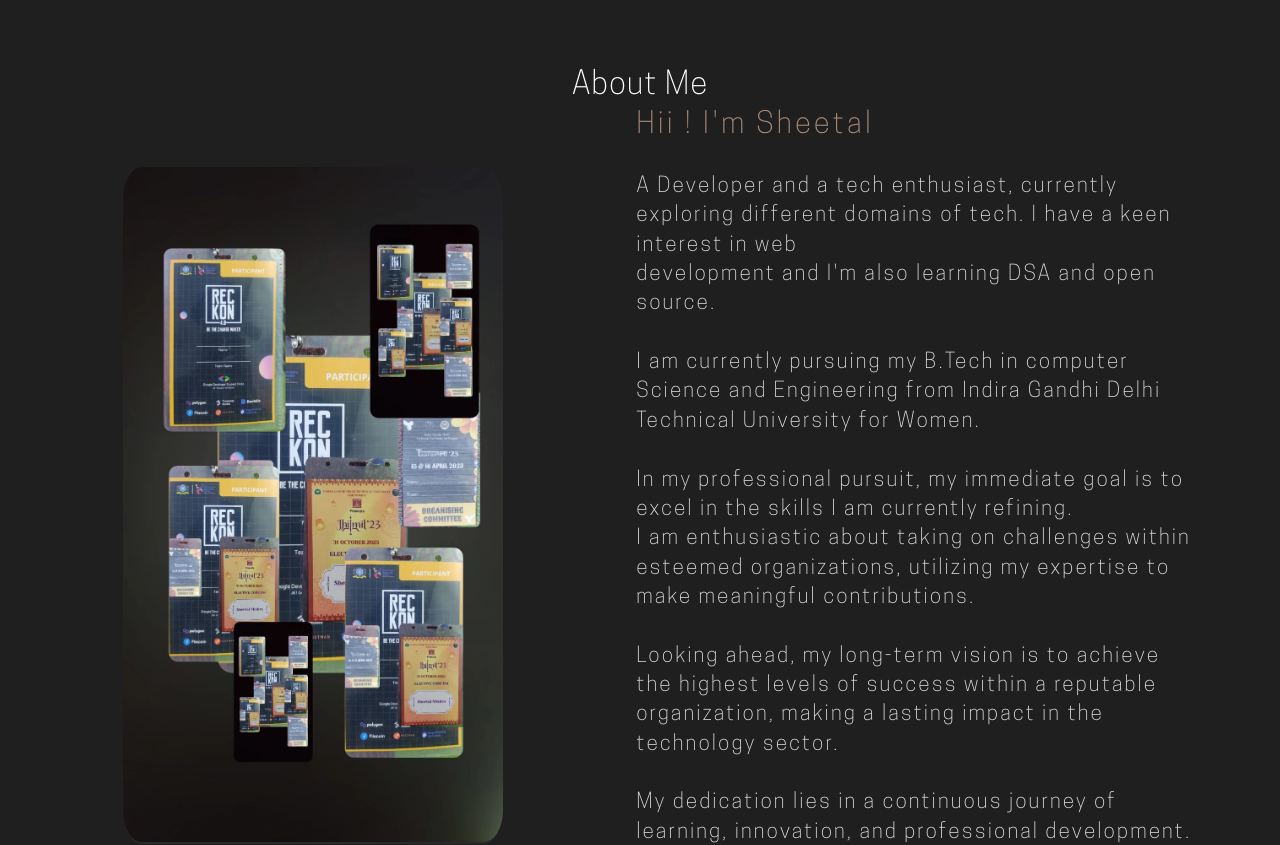
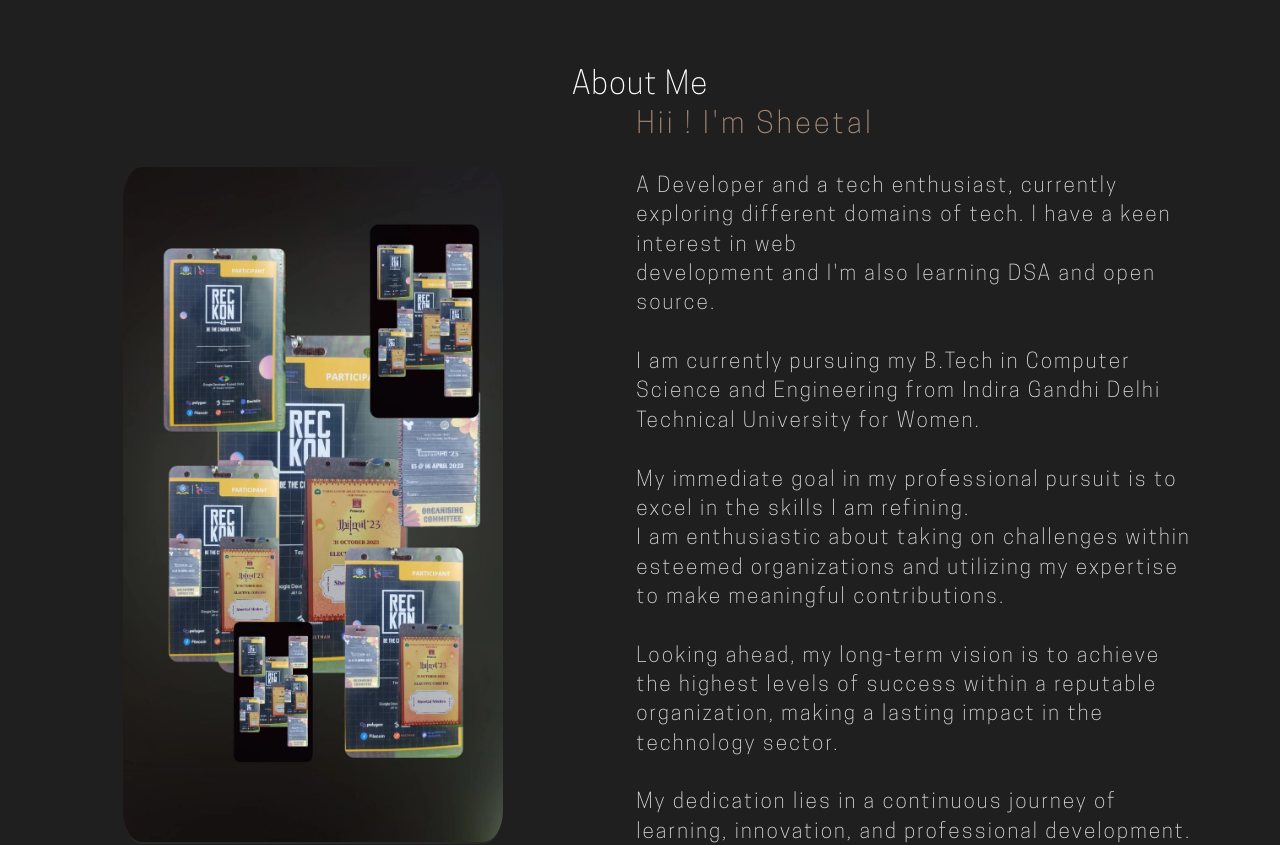
Before and after one commit to Sheetal-05/Personal-Website, a plain HTML site: page index.html in a window 1280 px wide. Shown: the part 818-1663 px from the top of the page. Drawn offline with nearby package versions, Linux system fonts and the light colour scheme; files whose address does not match are found by name.

Commit message:
Update index.html

```diff
--- a/index.html
+++ b/index.html
@@ -81,7 +81,7 @@
                 </div>
 
                 <div class="container_parrafo-info">
-                    <!-- <p data-section="home" data-value="parrafo-info">Estudiante de Estadistica y programación enfocada al Desarrollo Web Frontend. Como persona amante a los diseños intuitivos y estéticamente agradables busco crear proyectos que brinden la mejor experiencia para el usuario.</p> -->
+<!--                     //para -->
                 </div>
 
                 <div class="container_button">
@@ -104,9 +104,7 @@
                 <a href="https://github.com/Sheetal-05" target="_blank">
                     <img src="./assets/images/icon-github.png" alt="GitHub" class="icon-github">
                 </a>
-                <!-- <a href="https://codepen.io/mariasmoUN" target="_blank">
-                    <img src="./assets/images/icon-codepen.png" alt="CodePen" class="icon-CodePen">
-                </a> -->
+
                 <a href=https://www.instagram.com/sheetall.l target="_blank">
                     <img src="./assets/images/icon-instagram.png" alt="Instagram" class="icon-instagram">
                 </a>
@@ -121,15 +119,15 @@
                 <div class="container_texto-sobreMi">
 
                     <span class="title_sobreMi">Hii ! I'm Sheetal</span>
-                    <!-- all the info detal -->
+                    <!-- all the info detail -->
                     <span class="texto_sobreMi" data-section="sobre-mi" data-value="texto_sobreMi"> A Developer and a tech enthusiast, currently exploring different domains of tech. I have a keen interest in web
                         development and I'm also learning DSA and open source.
 
-                        I am currently pursuing my B.Tech in computer Science and Engineering from Indira Gandhi Delhi Technical University for Women.
+                        I am currently pursuing my B.Tech in Computer Science and Engineering from Indira Gandhi Delhi Technical University for Women.
 
-                        In my professional pursuit, my immediate goal is to excel in the skills I am currently refining.
-                        I am enthusiastic about taking on challenges within esteemed organizations, utilizing my expertise to make meaningful contributions.
-                        <!-- As I step into this journey, my overarching ambition is to reach the pinnacle of success and establish myself as a distinguished technical engineer. -->
+                        My immediate goal in my professional pursuit is to excel in the skills I am refining.
+                        I am enthusiastic about taking on challenges within esteemed organizations and utilizing my expertise to make meaningful contributions.
+                        <!-- As I step into this journey, I aim to reach the pinnacle of success and establish myself as a distinguished technical engineer. -->
                         Looking ahead, my long-term vision is to achieve the highest levels of success within a reputable organization, making a lasting impact in the technology sector.
 
                         My dedication lies in a continuous journey of learning, innovation, and professional development.
@@ -219,14 +217,14 @@
             <img src="./assets/images/puntos.png" alt="Decoración puntos" class="puntos2-proyectos">
 
                 <div class="cards--formacion" data-aos="fade-down" data-aos-easing="linear" data-aos-duration="500">
-                    <img class="logo-sena" src="./assets/images/school2.jpg" alt="Logo - SENA">
+                    <img class="logo-sena" src="./assets/images/school2.jpg" >
                     <div class="container_texto--formacion">
                         <p data-section="formacion" data-value="formacion3">Sarvodaya Kanya Vidyalaya</p>
                         <p>2012 - 20</p>
                     </div>
                 </div>
                 <div class="cards--formacion" data-aos="fade-down" data-aos-easing="linear" data-aos-duration="500">
-                    <img class="logo-sena" src="./assets/images/college1.jpeg" alt="Logo - SENA">
+                    <img class="logo-sena" src="./assets/images/college1.jpeg" >
                     <div class="container_texto--formacion">
                         <p data-section="formacion" data-value="formacion3">Computer Science and Engineering [B.Tech]
                         </p>
@@ -263,11 +261,7 @@
                     </div>
 
                     <div class="container_btn--proyectos">
-                        <!-- <a href="#" target="_blank">
-                            <button class="btn_demo">
-                                <img src="./assets/images/icon-demoProyecto.png" alt="Demostración">DEMO
-                            </button>
-                        </a> -->
+
 
                         <a href="enter the url" target="_blank">
                             <button class="btn_repo">
@@ -294,11 +288,7 @@
                     </div>
 
                     <div class="container_btn--proyectos">
-                        <!-- <a href="https://mariasmoun.github.io/Juego-del-Ahorcado/" target="_blank">
-                            <button class="btn_demo">
-                                <img src="./assets/images/icon-demoProyecto.png" alt="Demostración">DEMO
-                            </button>
-                        </a> -->
+
 
                         <a href="https://github.com/Sheetal-05/SUDOKU-GAME" target="_blank">
                             <button class="btn_repo">
@@ -324,19 +314,8 @@
 
                     </div>
 
-                    <!-- <div class="container_btn--proyectos">
-                        <a href="https://mariasmoun.github.io/Encriptador-de-texto/" target="_blank">
-                            <button class="btn_demo">
-                                <img src="./assets/images/icon-demoProyecto.png" alt="Demostración">DEMO
-                            </button>
-                        </a>
 
-                        <a href="https://github.com/mariasmoUN/Encriptador-de-texto" target="_blank">
-                            <button class="btn_repo">
-                                <img src="./assets/images/icon-githubProyecto.png" alt="Repositorio de github">REPO
-                            </button>
-                        </a>
-                    </div> -->
+
                 </div>
             </div>
         </section>
@@ -443,9 +422,7 @@
                         <a href="https://github.com/Sheetal-05" target="_blank">
                             <img src="./assets/images/icon-github.png" alt="GitHub">
                         </a>
-                        <!-- <a href="https://codepen.io/mariasmoUN" target="_blank">
-                            <img src="./assets/images/icon-codepen.png" alt="CodePen" class="icon_codepen--footer">
-                        </a> -->
+
                         <a href="https://www.instagram.com/sheetall.l" target="_blank">
                             <img src="./assets/images/icon-instagram.png" alt="Instagram"">
                         </a>
@@ -466,10 +443,10 @@
                             </div>
                     </div>
 
-                    <!-- Archivo Js -->
+                    <!-- Js -->
                     <script src="https://unpkg.com/aos@2.3.1/dist/aos.js"></script>
 
-                    <!-- Librería de animaciones -->
+                    <!-- Libraries for Animations -->
                     <script>
                         AOS.init();
                     </script>
```
